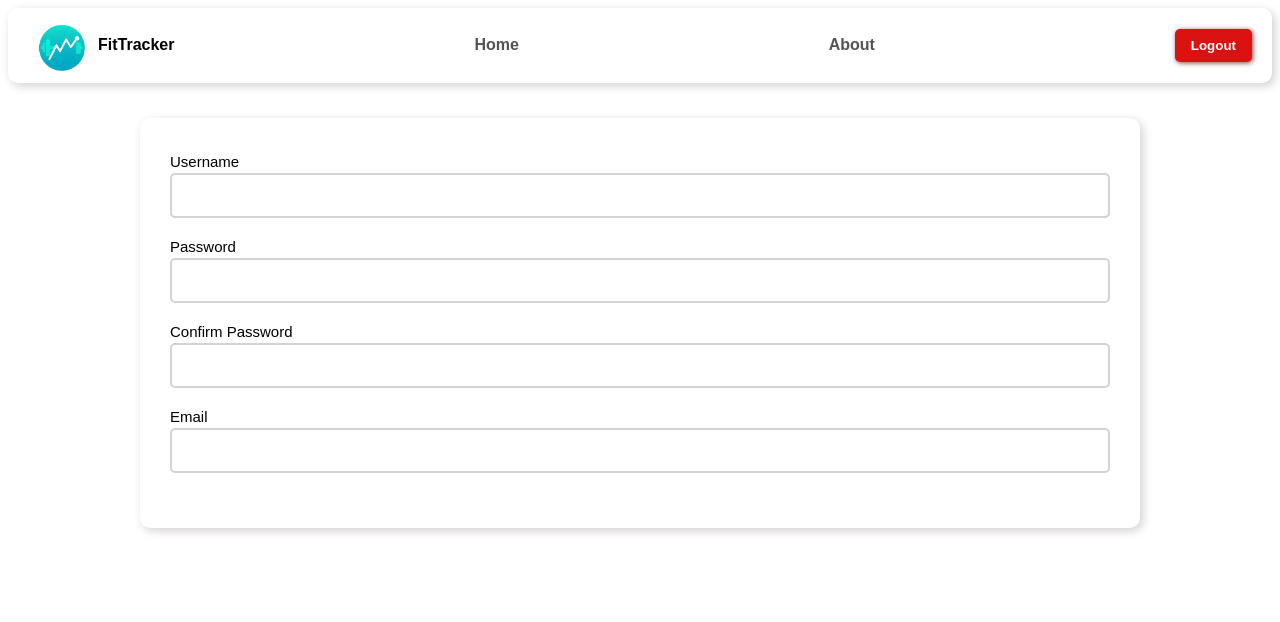
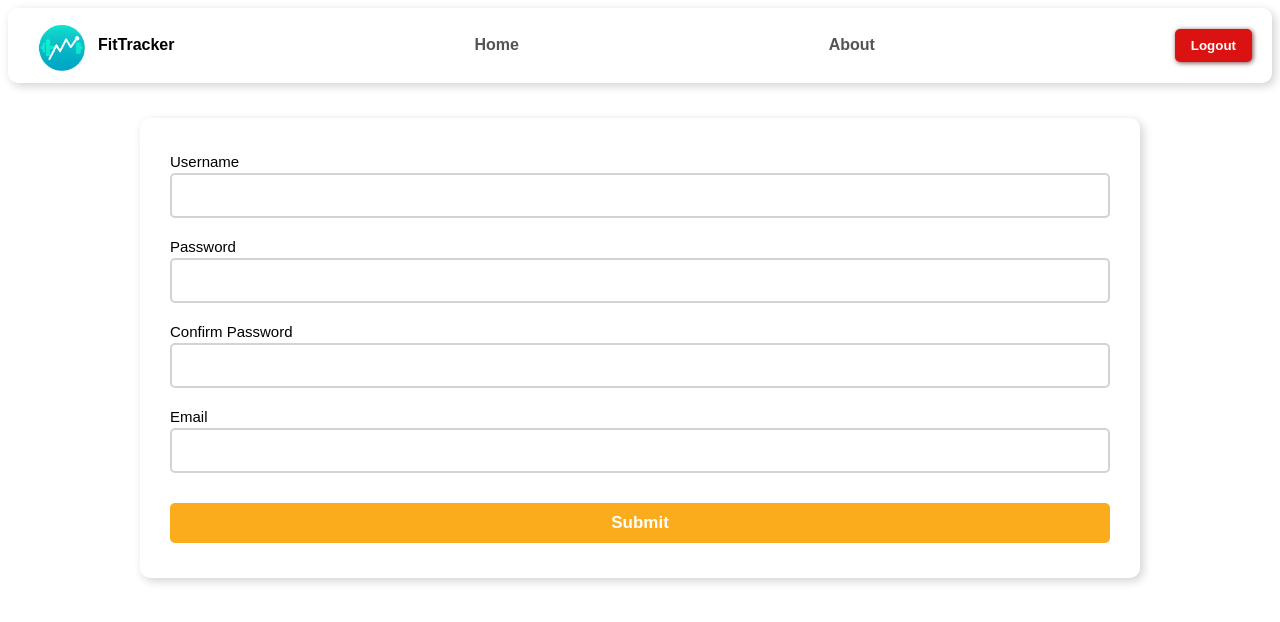
Before and after one commit to fateme-abdellahi/workout_tracker, a React (Vite) app in the folder frontend/workout-tracker/: page /register in a window 1280 px wide. Shown: the top 622 px of the page. Built offline with nearby package versions, Linux system fonts and the light colour scheme.

Commit message:
add register UI

```diff
--- a/frontend/workout-tracker/src/components/navbar.jsx
+++ b/frontend/workout-tracker/src/components/navbar.jsx
@@ -1,5 +1,5 @@
 import { NavLink } from "react-router-dom"
-import styles from '../assets/css/navbar.module.css'
+import styles from '../assets/css/Navbar.module.css'
 import logo from '../assets/images/logo.png'
 
 const Navbar = () => {
--- a/frontend/workout-tracker/src/components/workout.jsx
+++ b/frontend/workout-tracker/src/components/workout.jsx
@@ -1,5 +1,5 @@
 import { toast } from 'react-toastify'
-import styles from '../assets/css/workout.module.css'
+import styles from '../assets/css/Workout.module.css'
 import { FaTrash, FaPen } from 'react-icons/fa'
 import { useNavigate } from 'react-router-dom'
 
--- a/frontend/workout-tracker/src/pages/About.jsx
+++ b/frontend/workout-tracker/src/pages/About.jsx
@@ -1,4 +1,4 @@
-import styles from '../assets/css/about.module.css'
+import styles from '../assets/css/About.module.css'
 
 export default function About() {
     return (
--- a/frontend/workout-tracker/src/pages/AddWorkout.jsx
+++ b/frontend/workout-tracker/src/pages/AddWorkout.jsx
@@ -1,4 +1,4 @@
-import styles from '../assets/css/add-workout.module.css'
+import styles from '../assets/css/AddWorkout.module.css'
 import { FaTimes } from 'react-icons/fa'
 
 const AddWorkoutPage = () => {
--- a/frontend/workout-tracker/src/pages/DetailedWorkout.jsx
+++ b/frontend/workout-tracker/src/pages/DetailedWorkout.jsx
@@ -1,4 +1,4 @@
-import styles from '../assets/css/view-workout.module.css'
+import styles from '../assets/css/ViewWorkout.module.css'
 const DetailedWorkoutPage = ({ workoutId, workoutName, workoutDatetime, workoutComment, workoutStatus, exercises }) => {
     return <div className={styles.container}>
         <div className={styles.viewWorkoutWorkoutName}>workout name1</div>
--- a/frontend/workout-tracker/src/pages/EditWorkout.jsx
+++ b/frontend/workout-tracker/src/pages/EditWorkout.jsx
@@ -1,4 +1,4 @@
-import styles from '../assets/css/add-workout.module.css'
+import styles from '../assets/css/AddWorkout.module.css'
 import { FaTimes } from 'react-icons/fa'
 const EditWorkoutPage = ({ workoutId, workoutName, workoutDatetime, workoutComment, workoutStatus, exercises }) => {
     return <>
--- a/frontend/workout-tracker/src/pages/Home.jsx
+++ b/frontend/workout-tracker/src/pages/Home.jsx
@@ -1,5 +1,5 @@
 import Workout from "../components/Workout"
-import styles from '../assets/css/home.module.css'
+import styles from '../assets/css/Home.module.css'
 import { useNavigate } from 'react-router-dom'
 
 const Home = () => {
--- a/frontend/workout-tracker/src/pages/Register.jsx
+++ b/frontend/workout-tracker/src/pages/Register.jsx
@@ -1,5 +1,3 @@
-import styles from '../assets/css/register.module.css'
-
 const RegisterPage = () => {
     return <>
         <form>
@@ -14,6 +12,8 @@ const RegisterPage = () => {
 
             <label htmlFor="email">Email</label>
             <input type="email" id="email" required />
+
+            <button type='submit'>Submit</button>
         </form>
     </>
 }
```
Also changed, not shown: frontend/workout-tracker/src/assets/css/AddWorkout.module.css (renamed from frontend/workout-tracker/src/assets/css/add-workout.module.css), frontend/workout-tracker/src/assets/css/ViewWorkout.module.css (renamed from frontend/workout-tracker/src/assets/css/view-workout.module.css).
